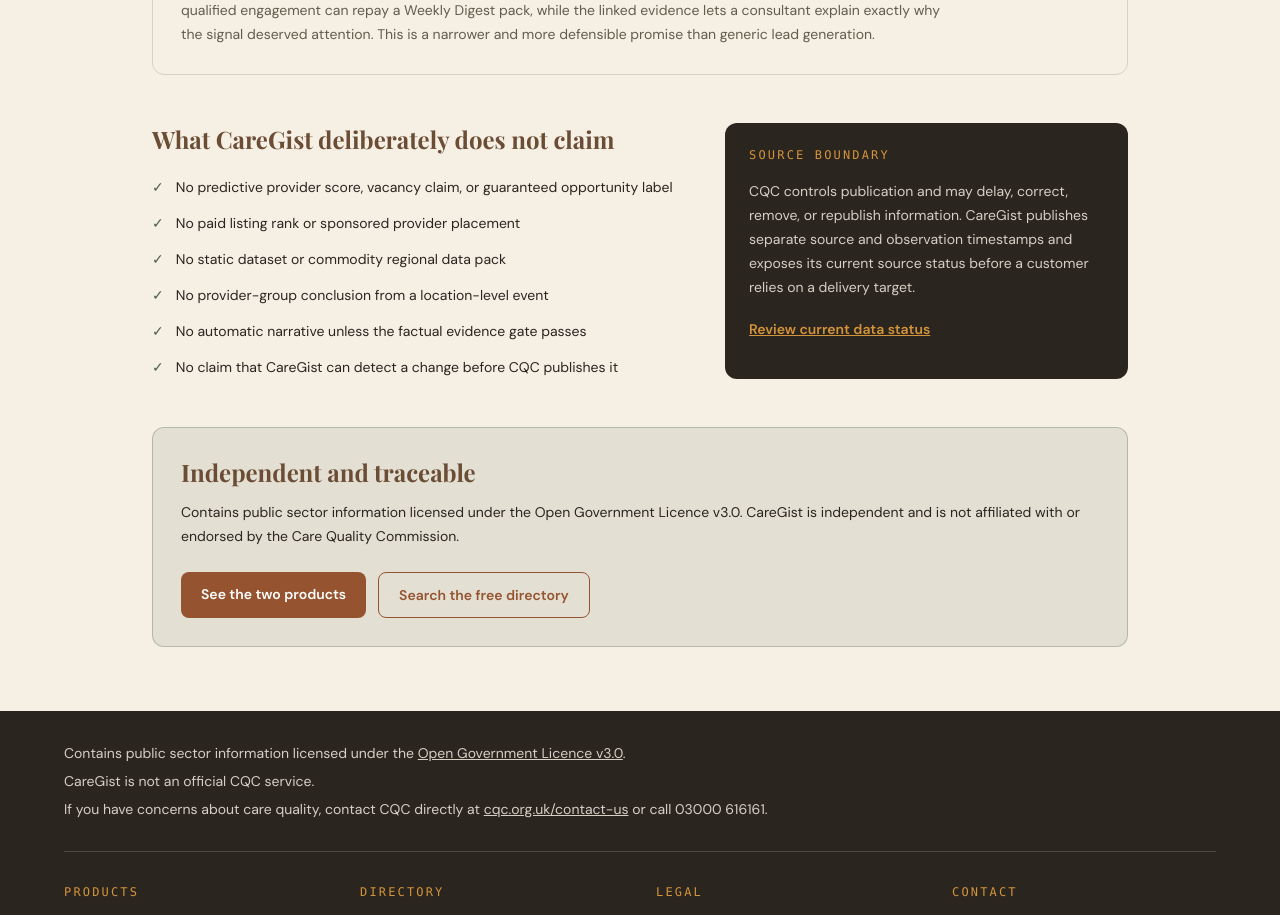
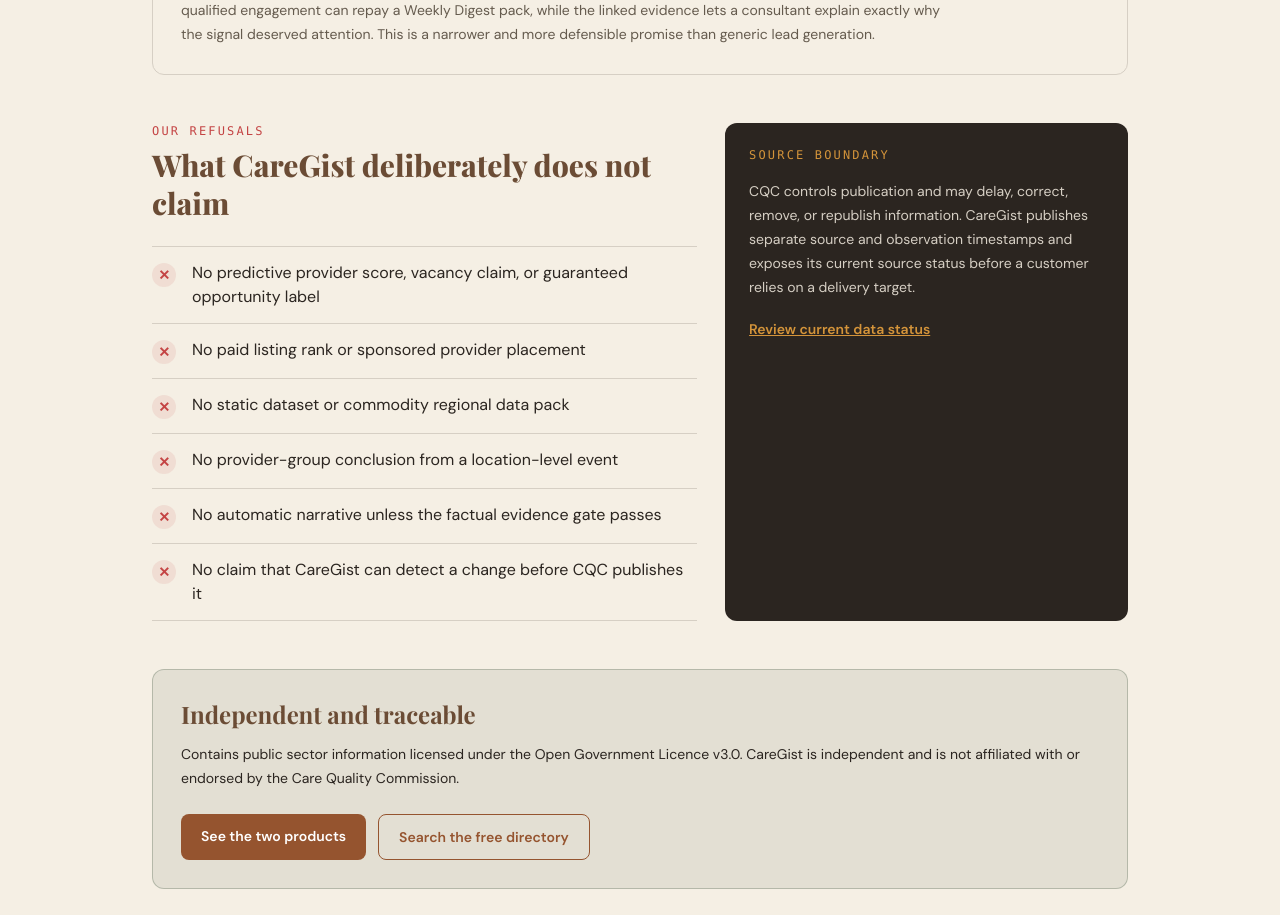
Before and after one commit to sapopo93/caregist, a Next.js app in the folder frontend/: page /why-caregist in a window 1280 px wide. Shown: the part 980-1895 px from the top of the page. Built offline with nearby package versions, Linux system fonts and the light colour scheme; no server answers.

Commit message:
Why CareGist: present boundaries as refusals, not tick-marked claims
Co-Authored-By: Claude Sonnet 5.5 <noreply@anthropic.com>

```diff
--- a/frontend/app/why-caregist/page.tsx
+++ b/frontend/app/why-caregist/page.tsx
@@ -76,11 +76,12 @@ export default function WhyCareGistPage() {
 
       <section className="mb-12 grid gap-7 md:grid-cols-[1.15fr_0.85fr]">
         <div>
-          <h2 className="text-2xl font-bold text-bark">What CareGist deliberately does not claim</h2>
-          <ul className="mt-5 space-y-3">
+          <p className="font-mono text-xs uppercase tracking-[0.18em] text-alert">Our refusals</p>
+          <h2 className="mt-2 text-3xl font-extrabold leading-tight text-bark">What CareGist deliberately does not claim</h2>
+          <ul className="mt-6 divide-y divide-stone border-y border-stone">
             {BOUNDARIES.map((boundary) => (
-              <li key={boundary} className="flex gap-3 text-sm leading-6 text-charcoal">
-                <span aria-hidden="true" className="text-moss">✓</span>
+              <li key={boundary} className="flex gap-4 py-3.5 text-base leading-6 text-charcoal">
+                <span aria-hidden="true" className="mt-0.5 inline-flex h-6 w-6 shrink-0 items-center justify-center rounded-full bg-alert/10 text-sm font-bold text-alert">✕</span>
                 <span>{boundary}</span>
               </li>
             ))}
```
